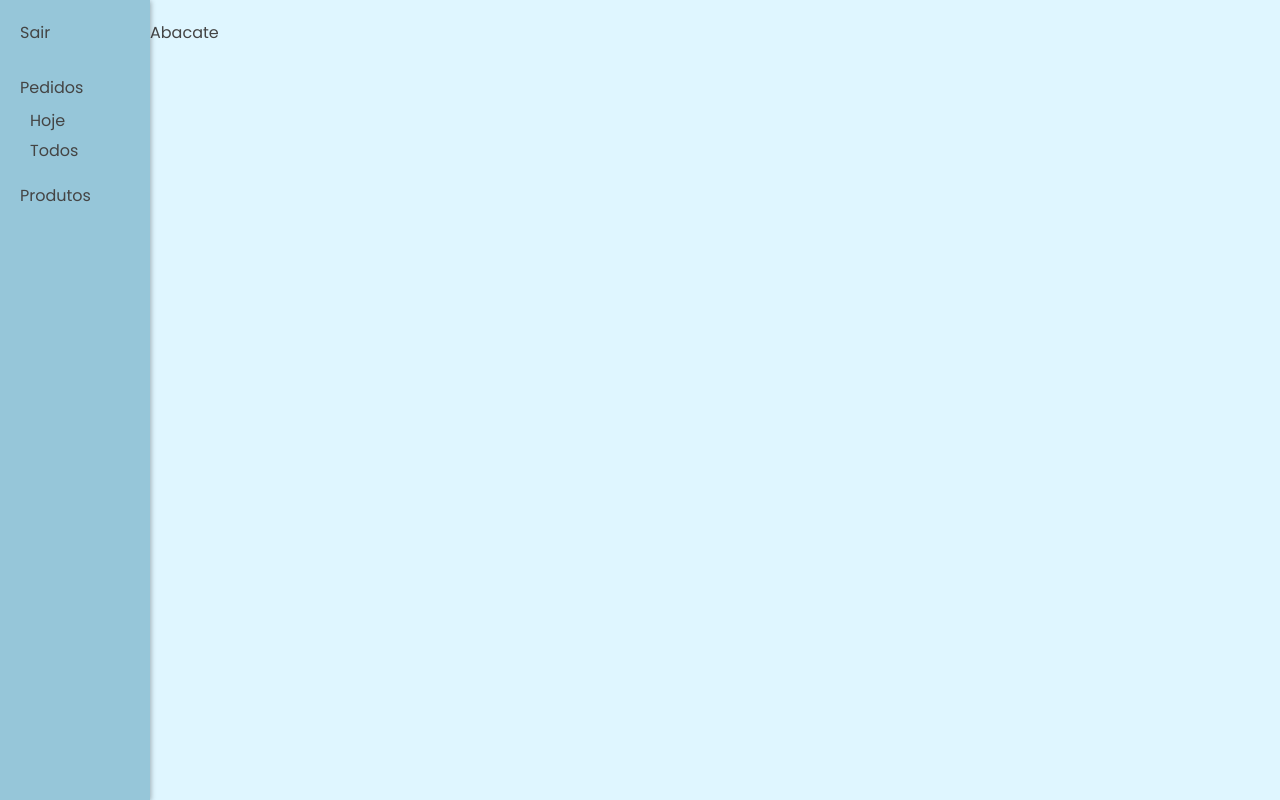
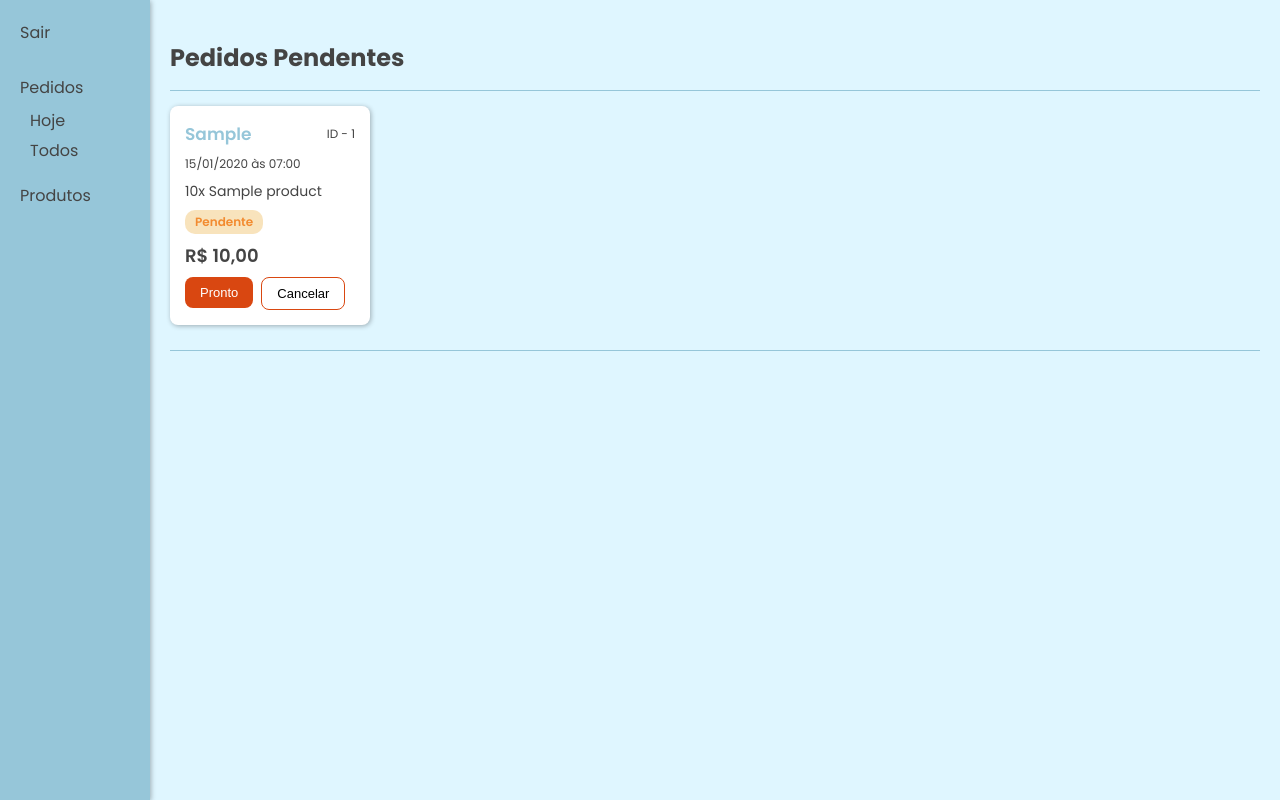
Before and after one commit to ericSilvaP/simple-ice-cream-parlor-system, a Django app: template products_manager/templates/products_manager/pages/orders_today.html in a window 1280 px wide. Run offline with Django 5.2, Linux system fonts and the light colour scheme; the template is opened without the code that fills it: values that come from a table or form of the project are taken from there, others are empty; tables that the repository leaves empty hold one stand-in row (values such as "Sample post"); some libraries are stand-ins or nearby versions.

Commit message:
feat: show today orders

```diff
--- a/products_manager/templates/products_manager/pages/orders_today.html
+++ b/products_manager/templates/products_manager/pages/orders_today.html
@@ -3,5 +3,16 @@
   Administração |
 {% endblock title %}
 {% block content %}
-  Abacate
+  <div class="orders-horizontal-container">
+    <h2>Pedidos Pendentes</h2>
+    <hr>
+    <div class="orders-horizontal-cards-container">
+      {% for order in pending_orders %}
+        {% include 'products_manager/partials/pending_order_card.html' %}
+      {% empty %}
+        <p class="orders-empty-message">Nenhum pedido pendente.</p>
+      {% endfor %}
+    </div>
+    <hr>
+  </div>
 {% endblock content %}
--- /dev/null
+++ b/products_manager/templates/products_manager/partials/pending_order_card.html
@@ -0,0 +1,27 @@
+<div class="horizontal-order-card">
+  <div class="order-card-header">
+    <span class="order-card-name">{{ order.user.username }}</span>
+    <span class="order-card-id">ID - {{ order.id }}</span>
+  </div>
+  <span class="order-card-date">{{ order.created_at|date:"d/m/Y" }} às {{ order.created_at|time:"H:i" }}</span>
+  <p class="order-card-items">
+    {% for item in order.items.all %}
+      {{ item.quantity }}x {{ item.product.name }}
+      {% if not forloop.last %},{% endif %}
+    {% endfor %}
+  </p>
+  <span class="order-card-status order-card-status--pending">Pendente</span>
+  <span class="order-card-price">R$ {{ order.total_value }}</span>
+  <div class="order-card-actions">
+    <form action="{% url 'products_manager:order_complete' order.id %}"
+          method="POST">
+      {% csrf_token %}
+      <button type="submit" class="main-btt order-card-btt">Pronto</button>
+    </form>
+    <form action="{% url 'products_manager:order_cancel' order.id %}"
+          method="POST">
+      {% csrf_token %}
+      <button type="submit" class="alt-btt order-card-btt">Cancelar</button>
+    </form>
+  </div>
+</div>
```
Also changed, not shown: products_manager/views.py (+9 -1 lines).
